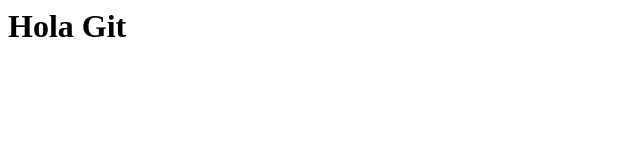
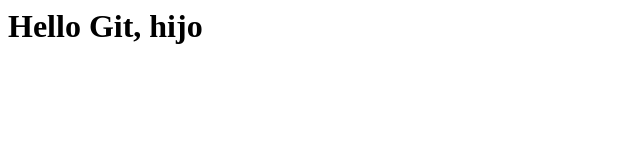
Before and after one commit to luispimentelsalcedo/prueba-repositorio, a website built with Parcel: page src/index.html in a window 1280 px wide. Shown: the whole page, without its empty margins (0-640 px from the left). Built offline with nearby package versions, Linux system fonts and the light colour scheme.

Commit message:
cambiando el saludo

```diff
--- a/src/index.html
+++ b/src/index.html
@@ -1,6 +1,6 @@
 <html>
   <body>
-    <h1>Hola Git</h1>
+    <h1>Hello Git, hijo</h1>
     <script src="./index.js"></script>
   </body>
   <script src="index.js"></script>
```
